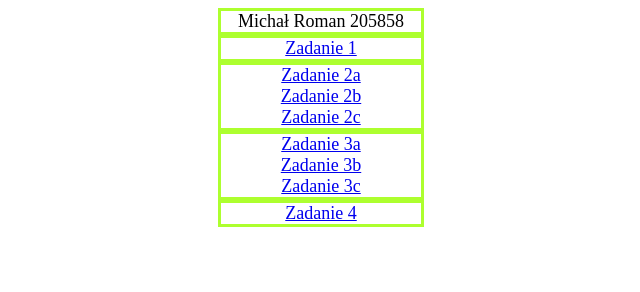
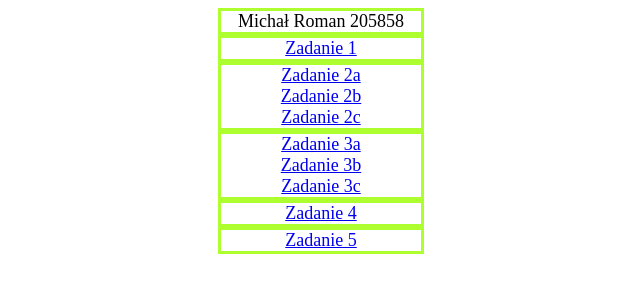
Before and after one commit to Michal-Roman0/Main, a plain HTML site: page index.html in a window 1280 px wide. Shown: the whole page, without its empty margins (319-959 px from the left). Drawn offline with Linux system fonts and the light colour scheme.

Commit message:
Update index.html

```diff
--- a/index.html
+++ b/index.html
@@ -36,6 +36,9 @@
 		<div>
 		    <a href="https://michal-roman0.github.io/Zadanie4/index.xml">Zadanie 4 </a>
 		</div>
-		    </div>
+		<div>
+		    <a href="https://michal-roman0.github.io/Zadanie5/">Zadanie 5 </a>
+		</div>
+	</div>
 	</body>
 </html>
```
